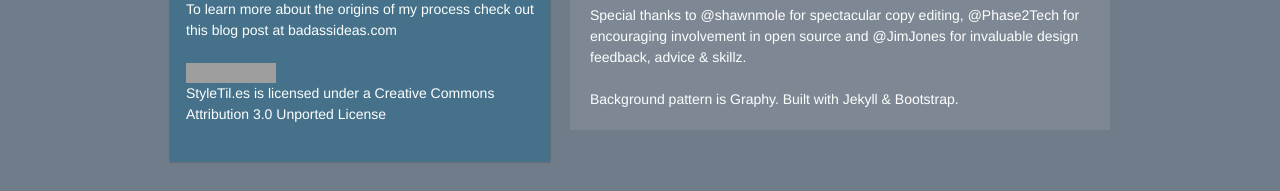
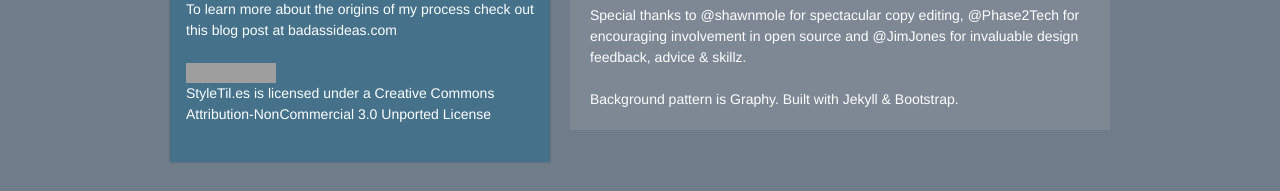
Before and after one commit to styletiles/styletiles.github.com, a Jekyll site: the page built from _posts/2012-02-01-index.html, in a window 1280 px wide and 900 px high, scrolled down 4422 px. Shown: the part 706-897 px from the top of the window. Built offline with Jekyll 4.4.1, drawn with Linux system fonts in a browser that asks for light colours; nearby versions of some CDN libraries; comment, search, counter and statistics services are not loaded; grey boxes are pictures that could not be loaded.

Commit message:
Updated _includes/footer.html

```diff
--- a/_includes/footer.html
+++ b/_includes/footer.html
@@ -15,7 +15,7 @@
                 at <a href="http://badassideas.com/style-tiles-as-a-web-design-process-tool/">badassideas.com</a>
             </p>
 <p>
-<a rel="license" href="http://creativecommons.org/licenses/by/3.0/"><img alt="Creative Commons License" style="border-width:0" src="http://i.creativecommons.org/l/by/3.0/80x15.png" /></a><br /><span xmlns:dct="http://purl.org/dc/terms/" property="dct:title">StyleTil.es</span> is licensed under a <a rel="license" href="http://creativecommons.org/licenses/by/3.0/">Creative Commons Attribution 3.0 Unported License</a></p>
+<a rel="license" href="http://creativecommons.org/licenses/by/3.0/"><img alt="Creative Commons License" style="border-width:0" src="http://i.creativecommons.org/l/by/3.0/80x15.png" /></a><br /><span xmlns:dct="http://purl.org/dc/terms/" property="dct:title">StyleTil.es</span> is licensed under a <a rel="license" href="http://creativecommons.org/licenses/by-nc/3.0/">Creative Commons Attribution-NonCommercial 3.0 Unported License</a></p>
         </div>
     </div>
     <div class="span7">
```
